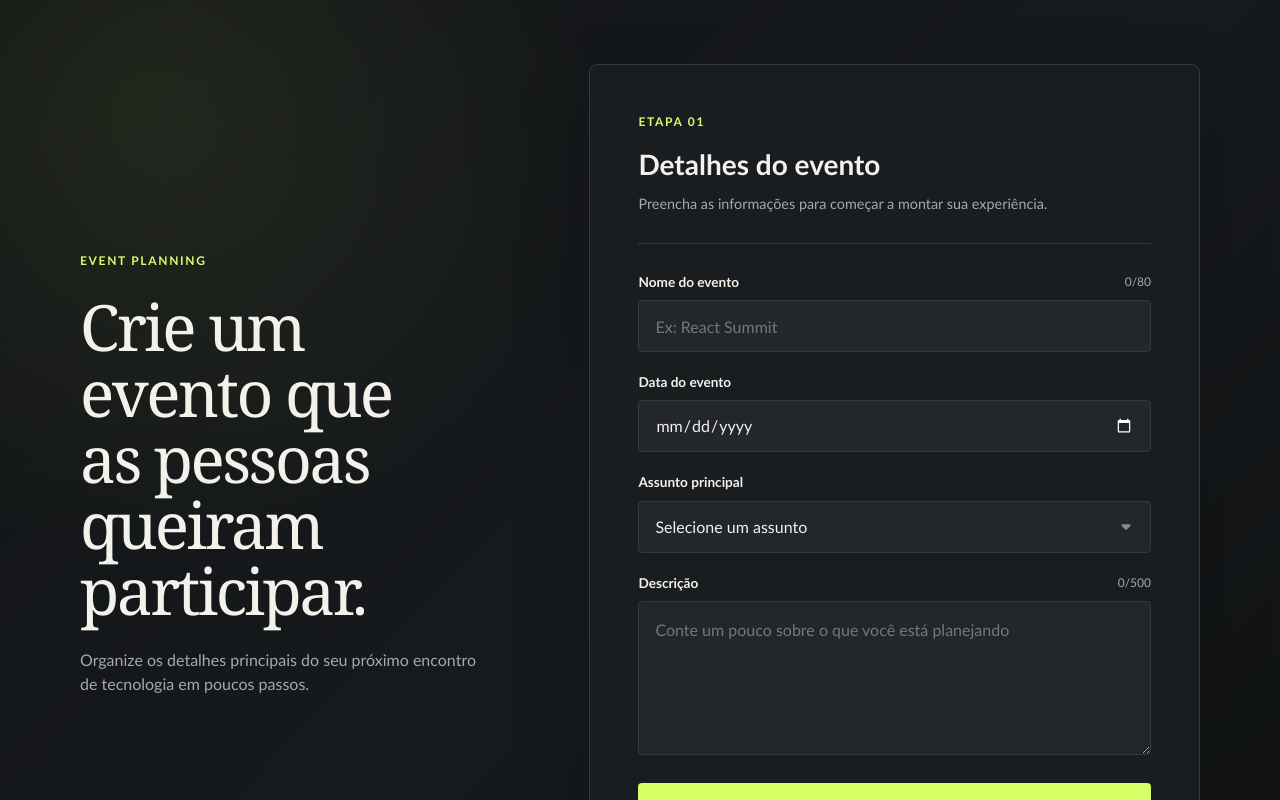
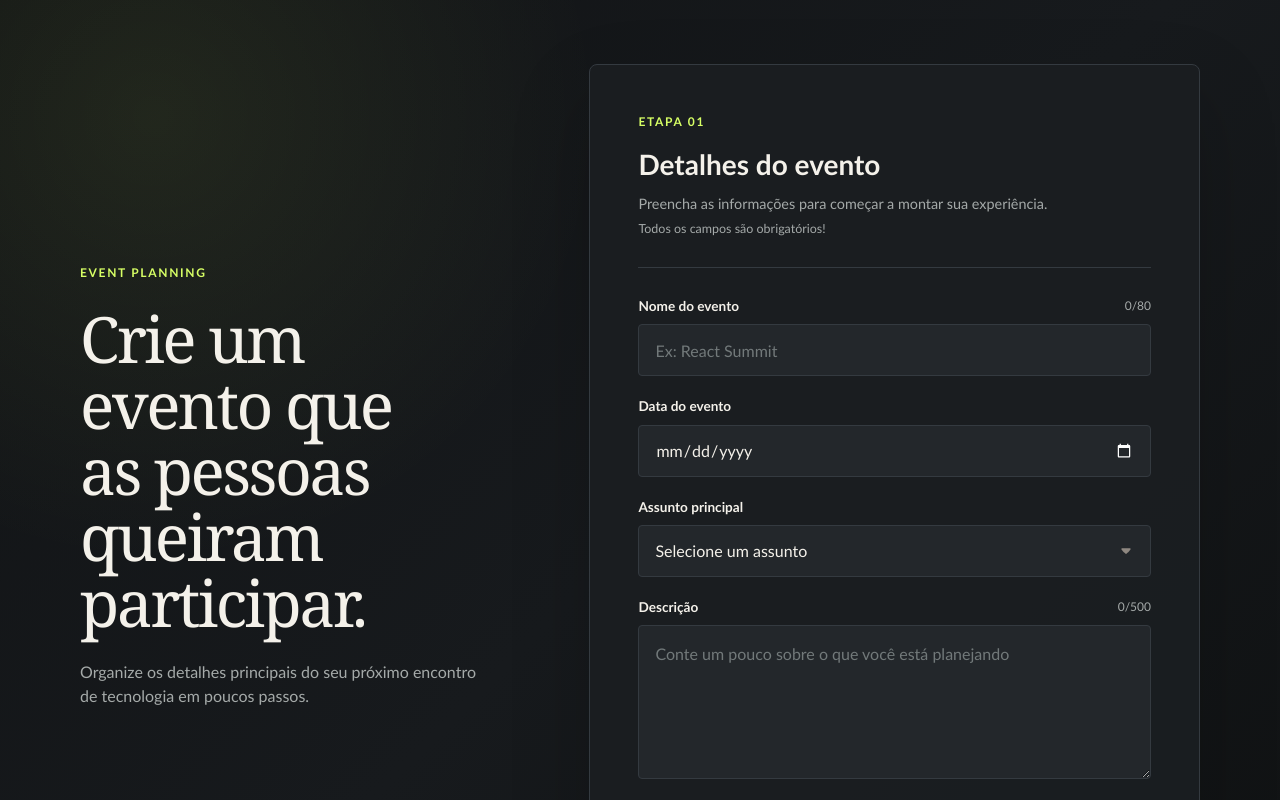
Before and after one commit to VictorMartinsD/react-forms, a React (Vite) app: page / in a window 1280 px wide. Shown: the top 800 px of the page. Built offline with nearby package versions, Linux system fonts and the light colour scheme.

Commit message:
feat: add required fields hint

```diff
--- a/src/App.css
+++ b/src/App.css
@@ -94,6 +94,13 @@ body {
 .form-heading p:last-child {
   color: var(--color-text-muted);
   font-size: 0.9rem;
+}
+
+.form-note {
+  display: block;
+  margin-top: 0.35rem;
+  color: var(--color-text-muted);
+  font-size: 0.78rem;
 }
 
 form {
--- a/src/App.tsx
+++ b/src/App.tsx
@@ -86,7 +86,10 @@ export default function App() {
         <div className="form-heading">
           <p className="step-label">Etapa 01</p>
           <h2 id="form-title">Detalhes do evento</h2>
-          <p>Preencha as informações para começar a montar sua experiência.</p>
+          <p>
+            Preencha as informações para começar a montar sua experiência.
+            <span className="form-note">Todos os campos são obrigatórios!</span>
+          </p>
         </div>
 
         <form onSubmit={handleSubmit(onSubmit, () => setIsSubmitted(false))}>
```
